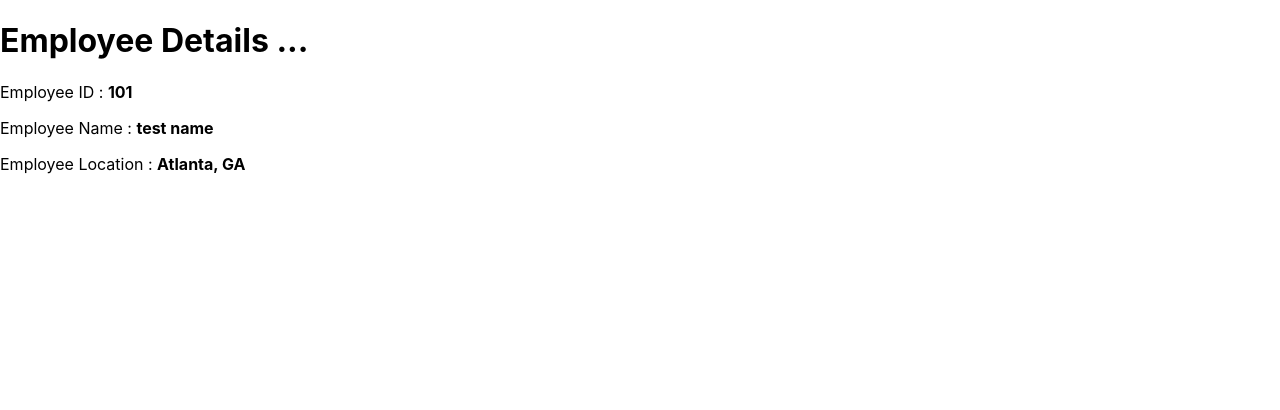
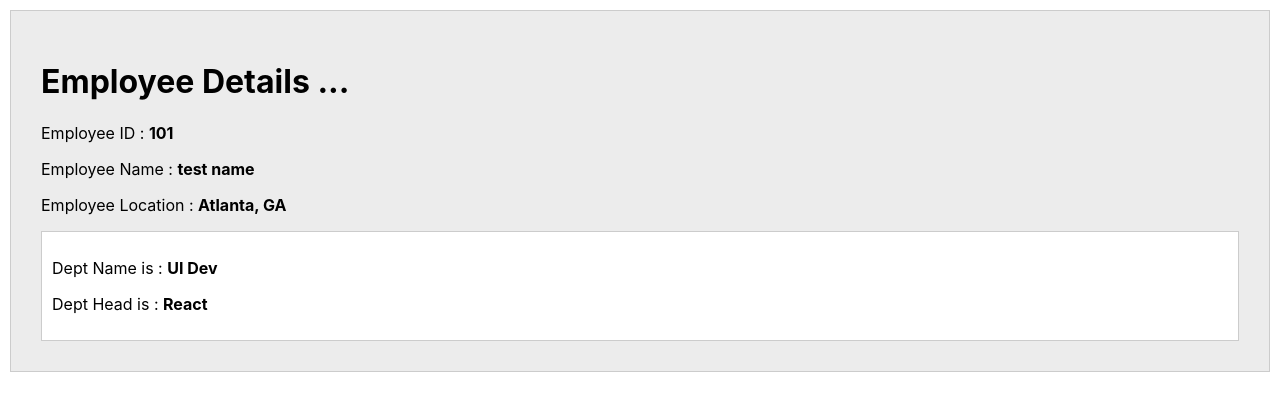
Before and after one commit to josedev123/react-demo, a React (Create React App) app: page / in a window 1280 px wide. Shown: the top 410 px of the page. Built offline with nearby package versions, Linux system fonts and the light colour scheme.

Commit message:
Functional Components

```diff
--- a/src/index.css
+++ b/src/index.css
@@ -11,3 +11,7 @@ code {
   font-family: source-code-pro, Menlo, Monaco, Consolas, 'Courier New',
     monospace;
 }
+
+.employeeDetails{margin:10px;border: 1px solid #ccc;background:#ececec;padding:30px;}
+
+.deptInfo{padding: 10px; margin:10px 0px 0px; border: 1px solid #ccc;background:#fff;}
--- a/src/index.js
+++ b/src/index.js
@@ -7,7 +7,7 @@ import App from './App';
 
 var DisplayEmployeeInfo=(employee)=>{
 
-  return <div>
+  return <div className="employeeDetails">
     <h1>Employee Details ...</h1>
     <p>
     <label> Employee ID : <b>{employee.Id}</b></label>
@@ -18,13 +18,21 @@ var DisplayEmployeeInfo=(employee)=>{
     <p>
     <label> Employee Location : <b>{employee.Location}</b></label>
     </p>
+    <Department deptName={employee.deptName} headName={employee.headName}></Department>
 
   </div>;
+
 
   };
 
 
-  const element=<DisplayEmployeeInfo Id="101" Name="test name" Location="Atlanta, GA" ></DisplayEmployeeInfo>
+  const Department=(deptInfo)=>{
+    return <div className="deptInfo"><p>Dept Name is : <b>{deptInfo.deptName}</b></p>
+      <p>Dept Head is : <b>{deptInfo.headName}</b></p>
+      </div>;
+  }
+
+  const element=<DisplayEmployeeInfo Id="101" Name="test name" Location="Atlanta, GA" deptName="UI Dev" headName="React"></DisplayEmployeeInfo>
 
 
 ReactDOM.render(element, document.getElementById("root"));
```
